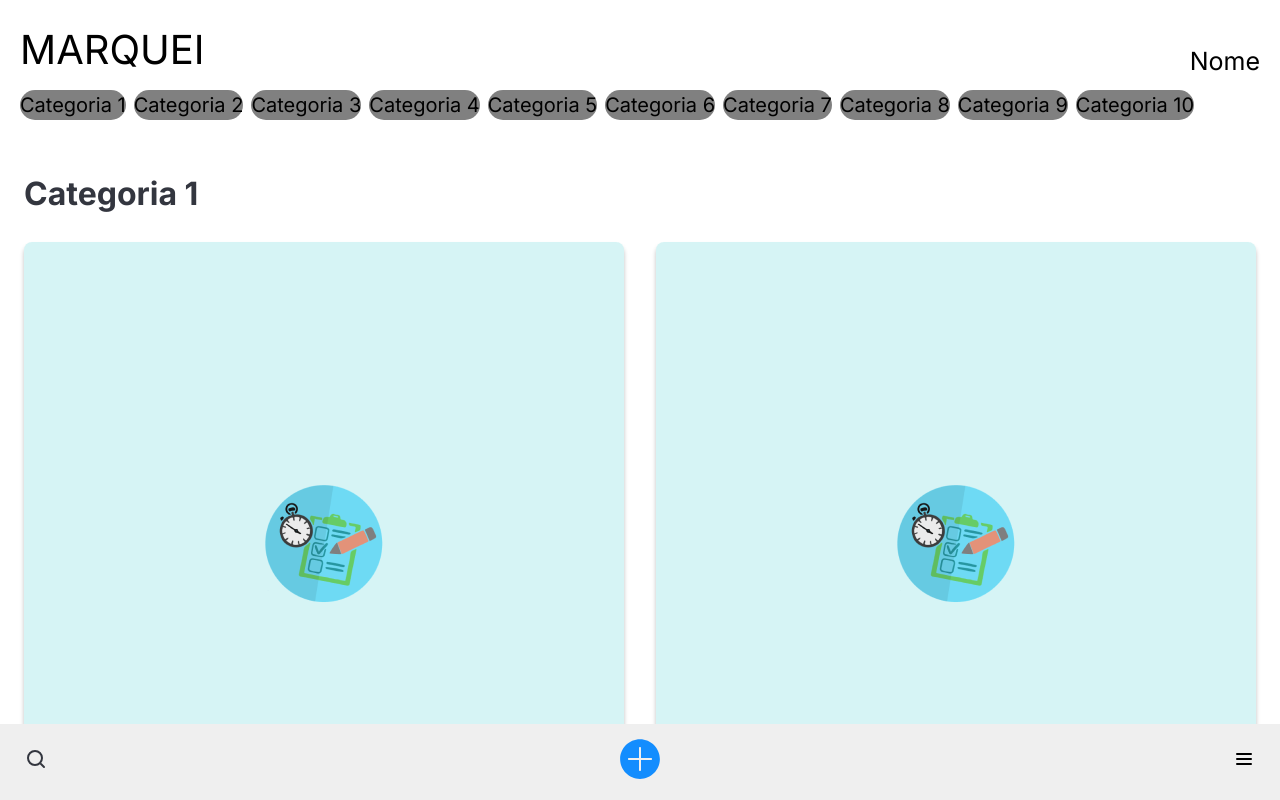
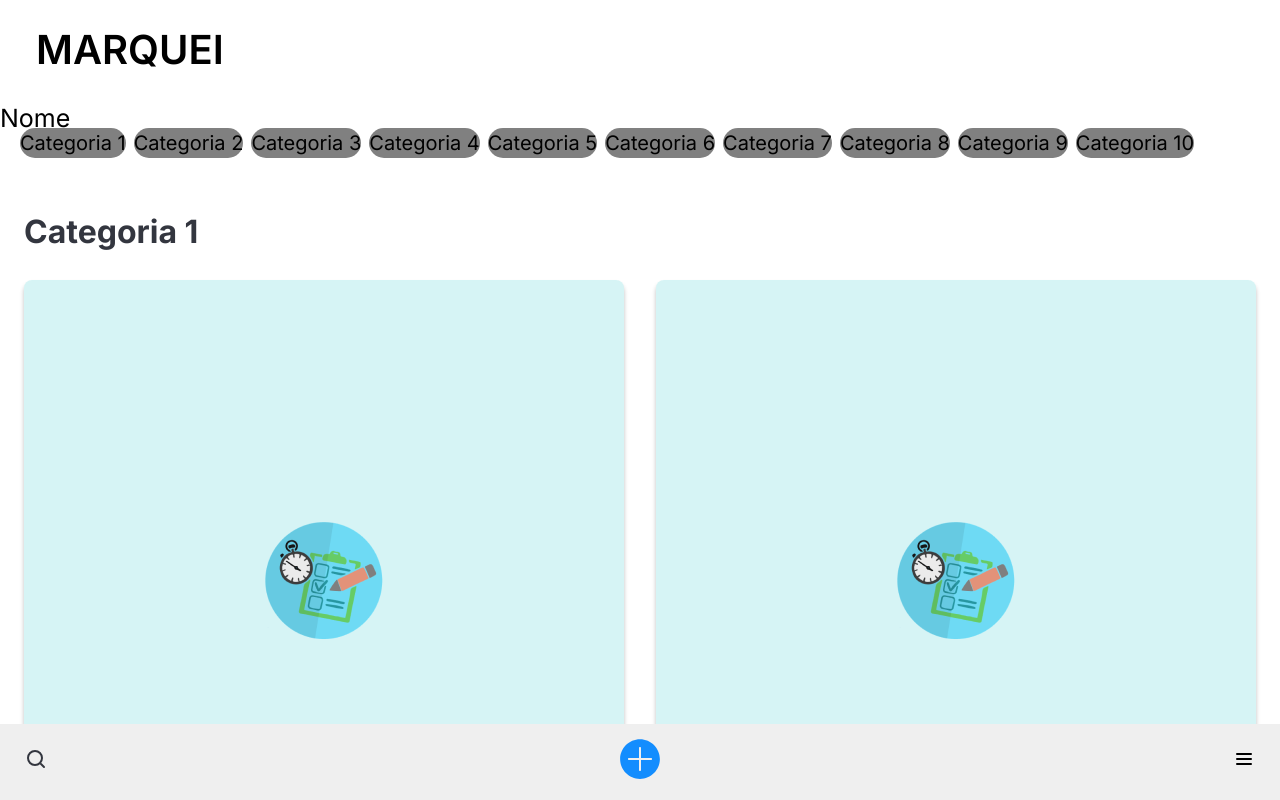
Before and after one commit to Somehow-I-Code/marquei, a Next.js app: page / in a window 1280 px wide. Shown: the top 800 px of the page. Built offline with nearby package versions, Linux system fonts and the light colour scheme.

Commit message:
Colocando tailwind CompanyLogo

```diff
--- a/src/app/page.tsx
+++ b/src/app/page.tsx
@@ -16,8 +16,8 @@ export default function Home() {
   };
   return (
     <main>
-      <header className="page-header">
-        <div className="header-image-container">
+      <header>
+        <div className="font-semibold text-lg p-9">
           <CompanyLogo logo={logo} />
         </div>
 
--- a/src/app/style.css
+++ b/src/app/style.css
@@ -1,9 +1,9 @@
-.page-header {
+/*.page-header {
   display: flex;
   justify-content: space-between;
   align-items: flex-end;
   padding: 20px;
-}
+}*/
 
 .header-user-tag {
   font-size: 25px;
```
Also changed, not shown: src/app/assets/LOGO_MARQUEI.png (deleted).
